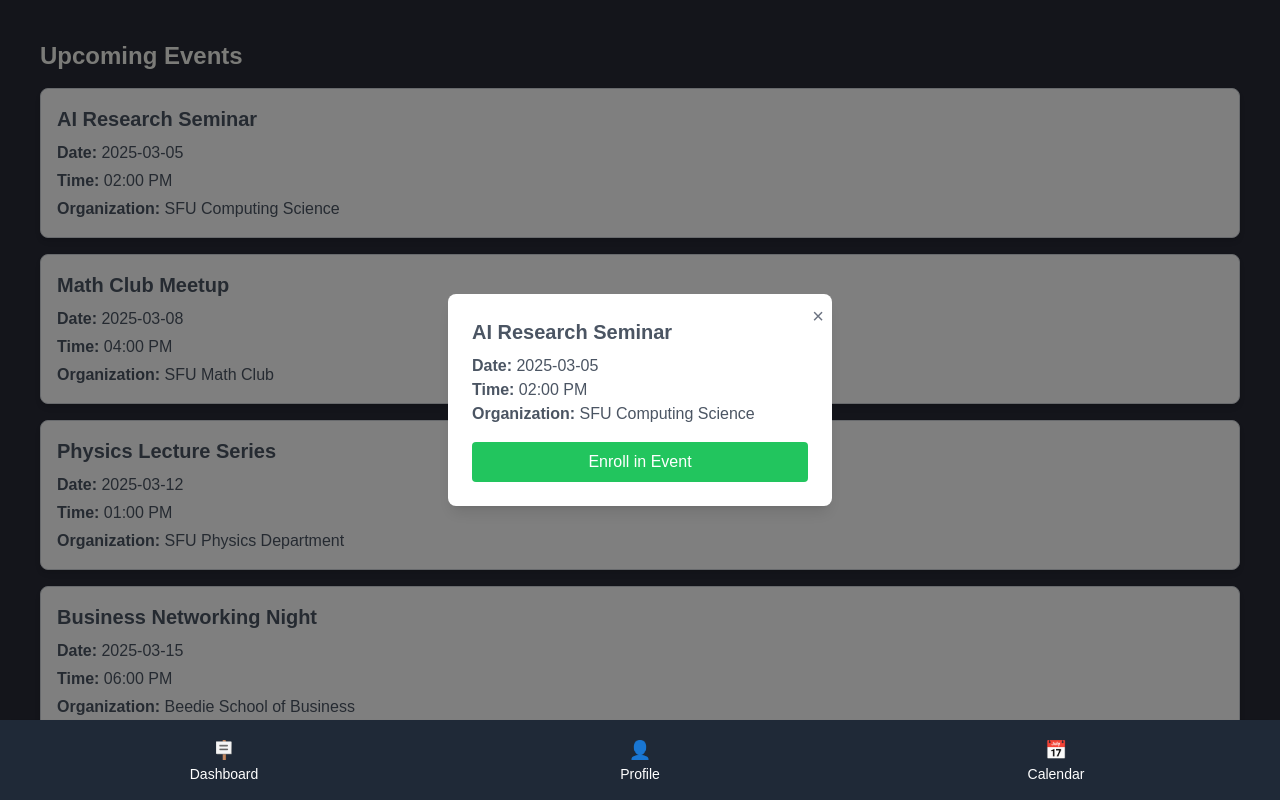
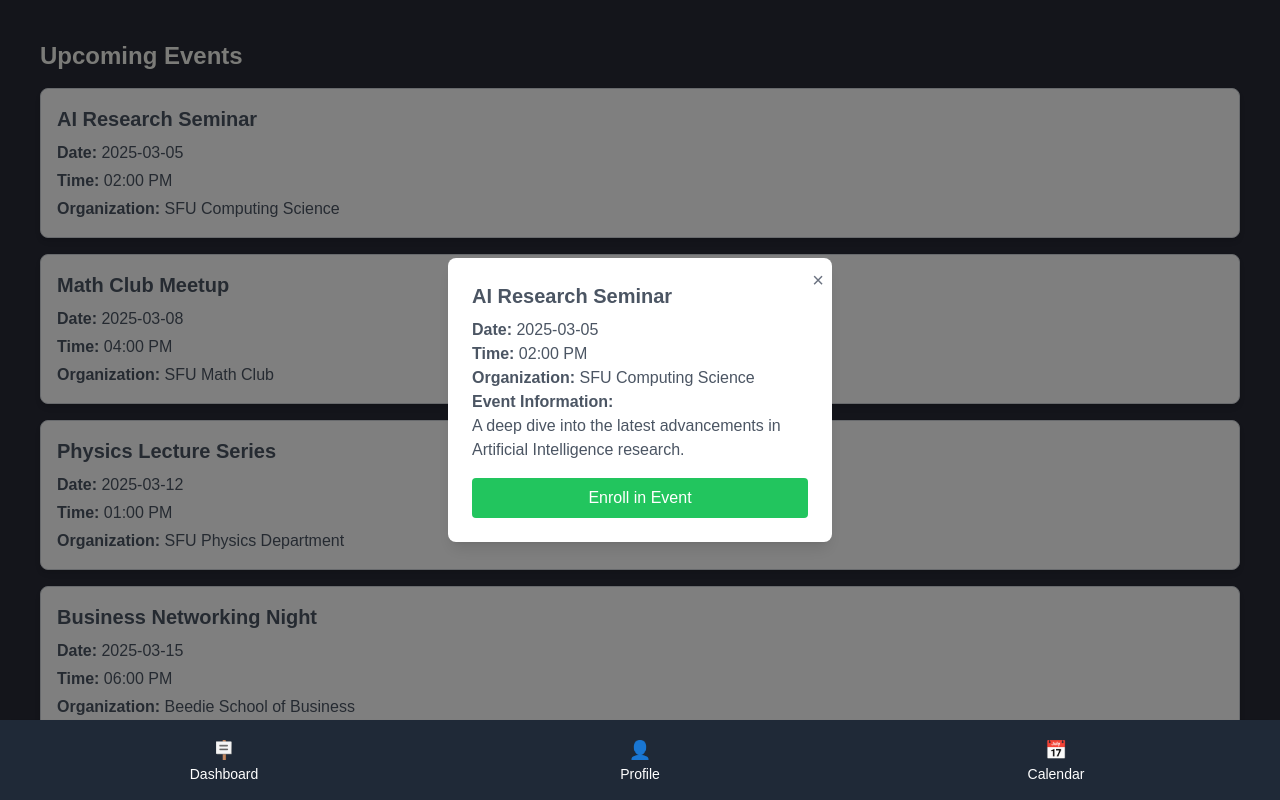
Before and after one commit to JeknJok/clubbr, a Next.js app: page /dashboard in a window 1280 px wide. Both pictures are taken after a click on the element 640 px from the left and 163 px from the top of the page. Shown: the top 800 px of the page. Built offline with nearby package versions, Linux system fonts and the light colour scheme.

Commit message:
extra stuff

```diff
--- a/app/components/EventModal.tsx
+++ b/app/components/EventModal.tsx
@@ -18,6 +18,7 @@ const EventModal: React.FC<EventModalProps> = ({ event, onClose, onEnroll }) =>
         <p className="text-gray-600"><strong>Date:</strong> {event.date}</p>
         <p className="text-gray-600"><strong>Time:</strong> {event.time}</p>
         <p className="text-gray-600"><strong>Organization:</strong> {event.org}</p>
+        <p className="text-gray-600"><strong>Event Information:</strong><p>{event.info}</p></p>
 
         <button
           onClick={() => {
--- a/app/page.tsx
+++ b/app/page.tsx
@@ -1,6 +1,5 @@
 import Image from "next/image";
 import Link from "next/link";
-import ProductCard from "./components/ProductCard";
 import BottomNav from "./components/NavBar";
 
 export default function Home() {
```
